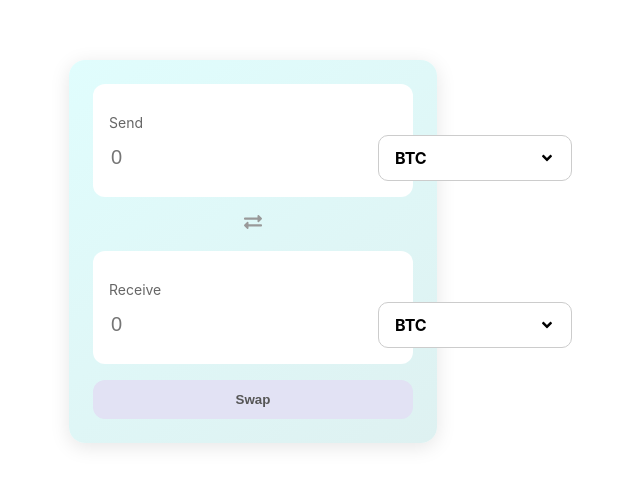
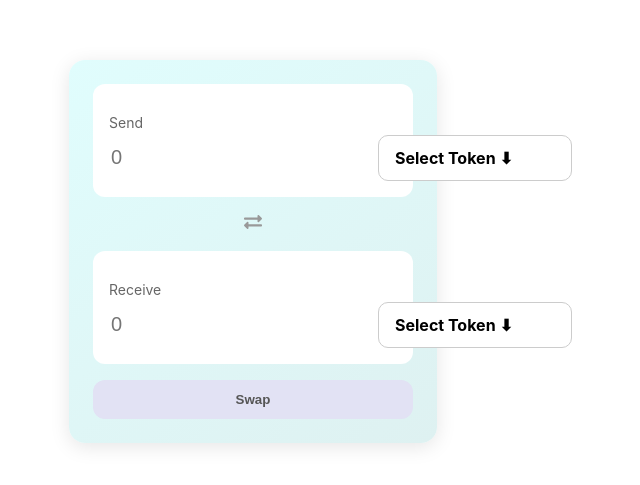
Before and after one commit to leostelon/zapper-frontend, a React (Create React App) app: page / in a window 1280 px wide. Shown: the part 149-634 px from the top of the page, without its empty margins (387-1027 px from the left). Built offline with nearby package versions, Linux system fonts and the light colour scheme.

Commit message:
fix: token select

```diff
--- a/src/components/SwapBox.jsx
+++ b/src/components/SwapBox.jsx
@@ -1,15 +1,44 @@
 import "./SwapBox.css";
-import { FaExchangeAlt } from "react-icons/fa";
+import { FaBitcoin, FaEthereum, FaExchangeAlt } from "react-icons/fa";
 import TokenSelector from "./TokenSelector";
+import { useState } from "react";
+
+const tokens = [
+	{
+		chain: "Bitcoin Testnet 4",
+		id: 991,
+		token: { name: "Bitcoin", symbol: "BTC", icon: <FaBitcoin /> },
+	},
+	{
+		chain: "Sepolia",
+		id: 11155111,
+		token: {
+			name: "Ether",
+			symbol: "ETH",
+			icon: <FaEthereum />,
+		},
+	},
+];
 
 export const SwapBox = () => {
+	const [sendToken, setSendToken] = useState(null);
+	const [receiveToken, setReceiveToken] = useState(null);
+
+	const availableForSend = tokens.filter((t) => t.id !== receiveToken?.id);
+	const availableForReceive = tokens.filter((t) => t.id !== sendToken?.id);
+
 	return (
 		<div className="swap-box">
 			<div className="swap-section">
 				<p className="label">Send</p>
 				<div className="input-container">
 					<input type="text" placeholder="0" />
-					<TokenSelector />
+					<TokenSelector
+						selected={sendToken}
+						onSelect={setSendToken}
+						exclude={receiveToken}
+						tokens={availableForSend}
+					/>
 				</div>
 			</div>
 
@@ -21,7 +50,12 @@ export const SwapBox = () => {
 				<p className="label">Receive</p>
 				<div className="input-container">
 					<input type="text" placeholder="0" />
-					<TokenSelector />
+					<TokenSelector
+						selected={receiveToken}
+						onSelect={setReceiveToken}
+						exclude={sendToken}
+						tokens={availableForReceive}
+					/>
 				</div>
 			</div>
 
--- a/src/components/TokenSelector.jsx
+++ b/src/components/TokenSelector.jsx
@@ -1,38 +1,24 @@
-import React, { useState } from "react";
+import { useState } from "react";
 import "./TokenSelector.css";
-import { FaBitcoin, FaAngleDown, FaTimes } from "react-icons/fa";
+import { FaTimes } from "react-icons/fa";
 
-const TokenSelector = () => {
+const TokenSelector = ({ selected, onSelect, exclude, tokens }) => {
 	const [showPopup, setShowPopup] = useState(false);
-
-	const tokens = [
-		{
-			chain: "Bitcoin",
-			token: { name: "Bitcoin", symbol: "BTC", icon: <FaBitcoin /> },
-		},
-		{
-			chain: "Solana",
-			token: {
-				name: "Solana",
-				symbol: "SOL",
-				icon: (
-					<img
-						src="https://cryptologos.cc/logos/solana-sol-logo.png"
-						alt="sol"
-						width="18"
-					/>
-				),
-			},
-		},
-	];
+	const filteredTokens = tokens.filter((token) => token.id !== exclude?.id);
+    console.log(filteredTokens, exclude)
 
 	const togglePopup = () => setShowPopup(!showPopup);
 
 	return (
 		<div className="token-selector-wrapper">
 			<div className="select-box" onClick={togglePopup}>
-				<span>BTC</span>
-				<FaAngleDown />
+				{selected ? (
+					<>
+						{selected.token.icon} {selected.token.symbol}
+					</>
+				) : (
+					"Select Token ⬇"
+				)}
 			</div>
 
 			{showPopup && (
@@ -44,14 +30,21 @@ const TokenSelector = () => {
 						</div>
 
 						<div className="token-list">
-							{tokens.map(({ chain, token }, index) => (
-								<div key={index} className="token-item">
-									<div className="token-icon">{token.icon}</div>
+							{filteredTokens.map((t, index) => (
+								<div
+									key={index}
+									className="token-item"
+									onClick={() => {
+										onSelect(t);
+										setShowPopup(false);
+									}}
+								>
+									<div className="token-icon">{t.token.icon}</div>
 									<div className="token-details">
-										<span className="token-name">{token.name}</span>
-										<span className="token-symbol">{token.symbol}</span>
+										<span className="token-name">{t.token.name}</span>
+										<span className="token-symbol">{t.token.symbol}</span>
 									</div>
-									<div className="token-chain">{chain}</div>
+									<div className="token-chain">{t.chain}</div>
 								</div>
 							))}
 						</div>
```
